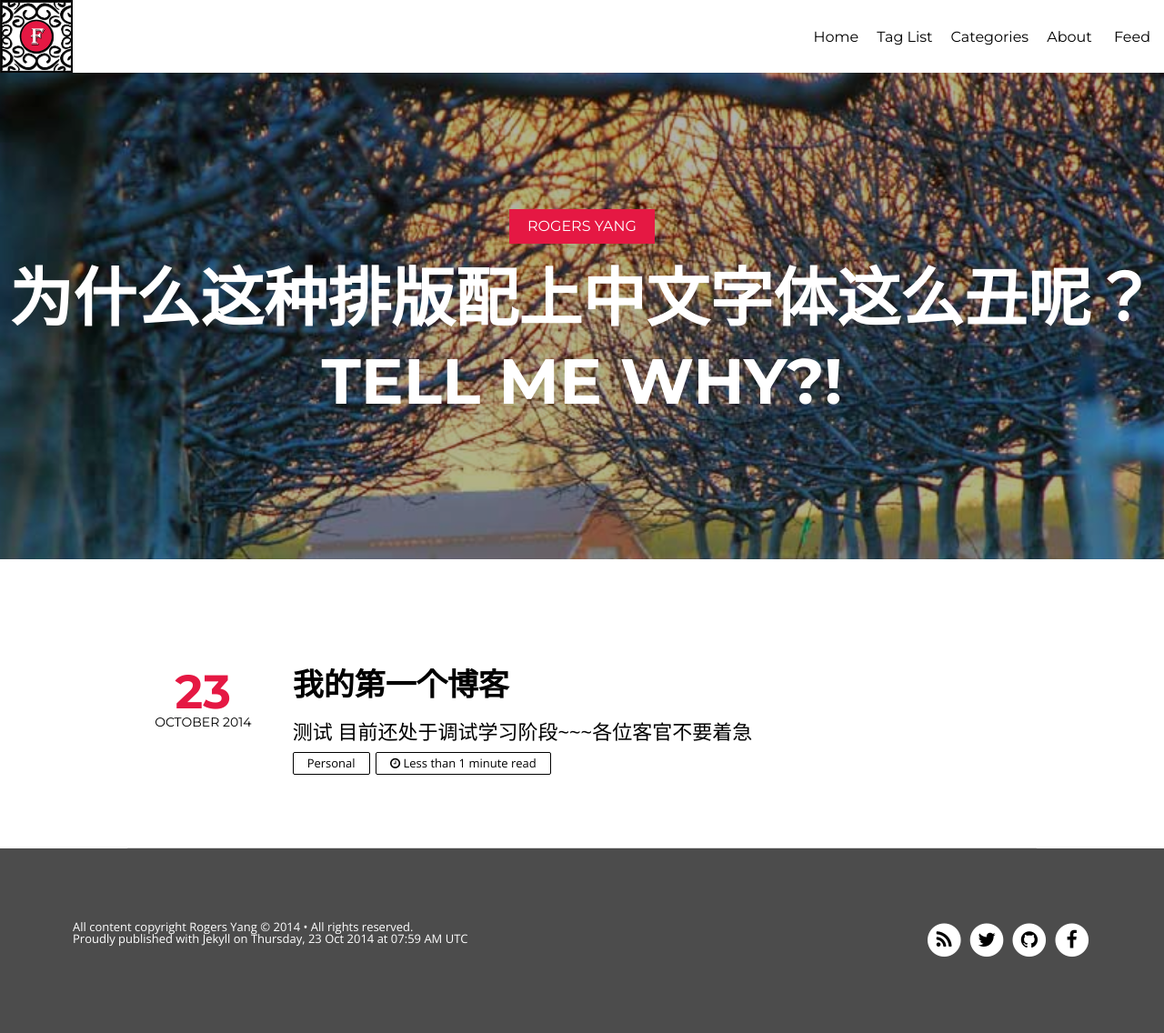
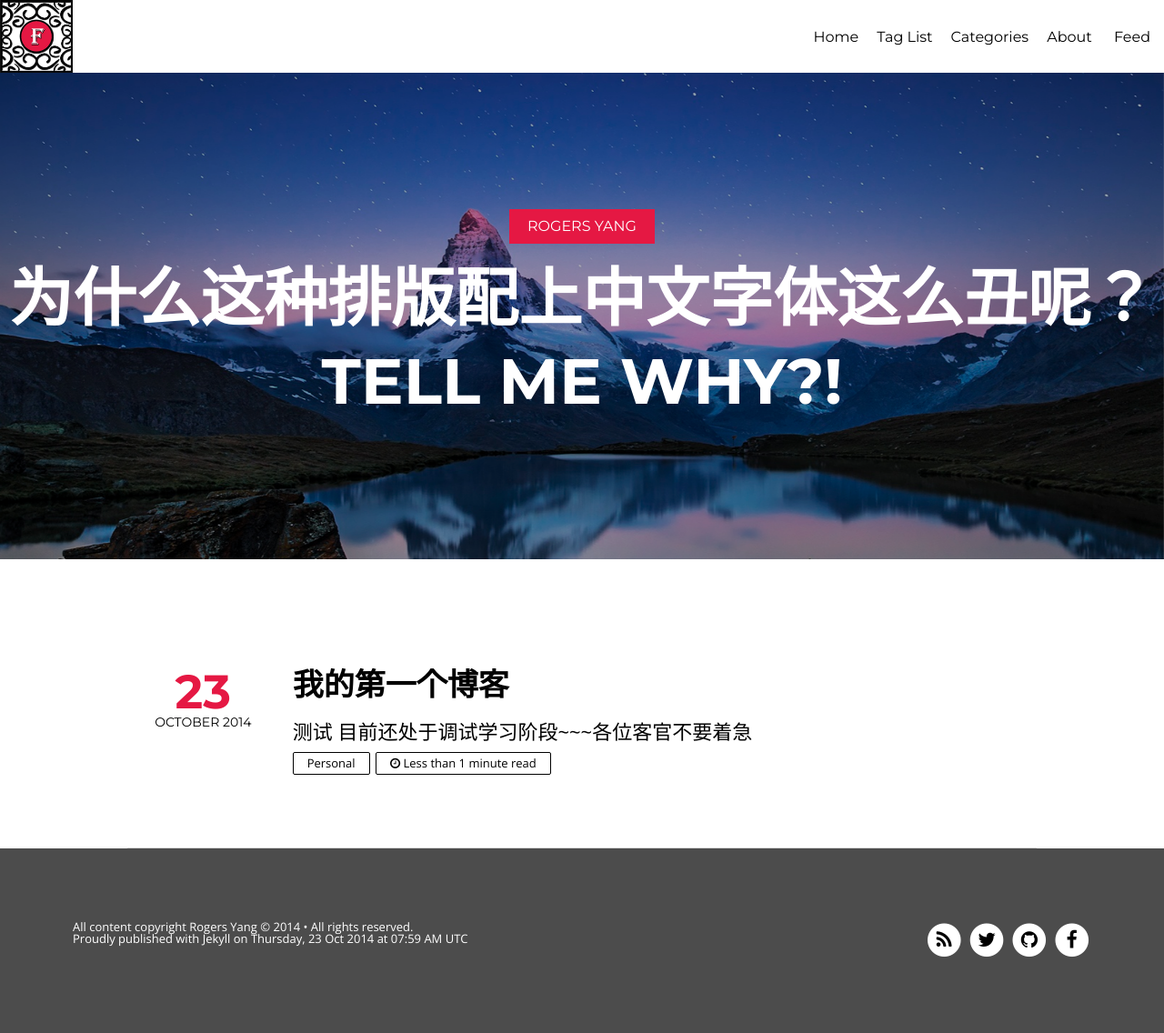
Before and after one commit to yzh1990223/yzh1990223.github.io, a Jekyll site: the page built from index.html, in a window 1280 px wide. Shown: the whole page at 91% size. Built offline with Jekyll 4.4.1, drawn with Linux system fonts in a browser that asks for light colours; nearby versions of some CDN libraries; the list of posts is cut into pages by our own code.

Commit message:
refresh barner

```diff
--- a/_config.yml
+++ b/_config.yml
@@ -9,12 +9,13 @@ wpm:			  200
 dropcap:		  true
 theme:			  blue
 nprogress:        true
-header_bg:        barn.jpg
+header_bg:        stars.jpg
 author_bg:		  newyork.jpg
 # Change url to your domain. Leave localhost server or blank when working locally.
 # or use the hint from http://jekyllrb.com/docs/github-pages/ to keep this the same
 # whether working locally or remotely. Start Jekyll with: jekyll serve --baseurl ''
 url:              http://yzh1990223.github.io/
+#url:              http://localhost:4000/
 
 
 # Owner/author information
@@ -77,7 +78,9 @@ kramdown:
 
 prose:
   siteurl: 'http://yzh1990223.github.io'
+#  siteurl: 'http://localhost:4000'
   relativeLinks: 'http://yzh1990223.github.io/links.jsonp'
+#  relativeLinks: 'http://localhost:4000/links.jsonp'
   media: 'images/post'
   metadata:
     _posts:
```
Also changed, not shown: images/headers/stars.jpg (added).
